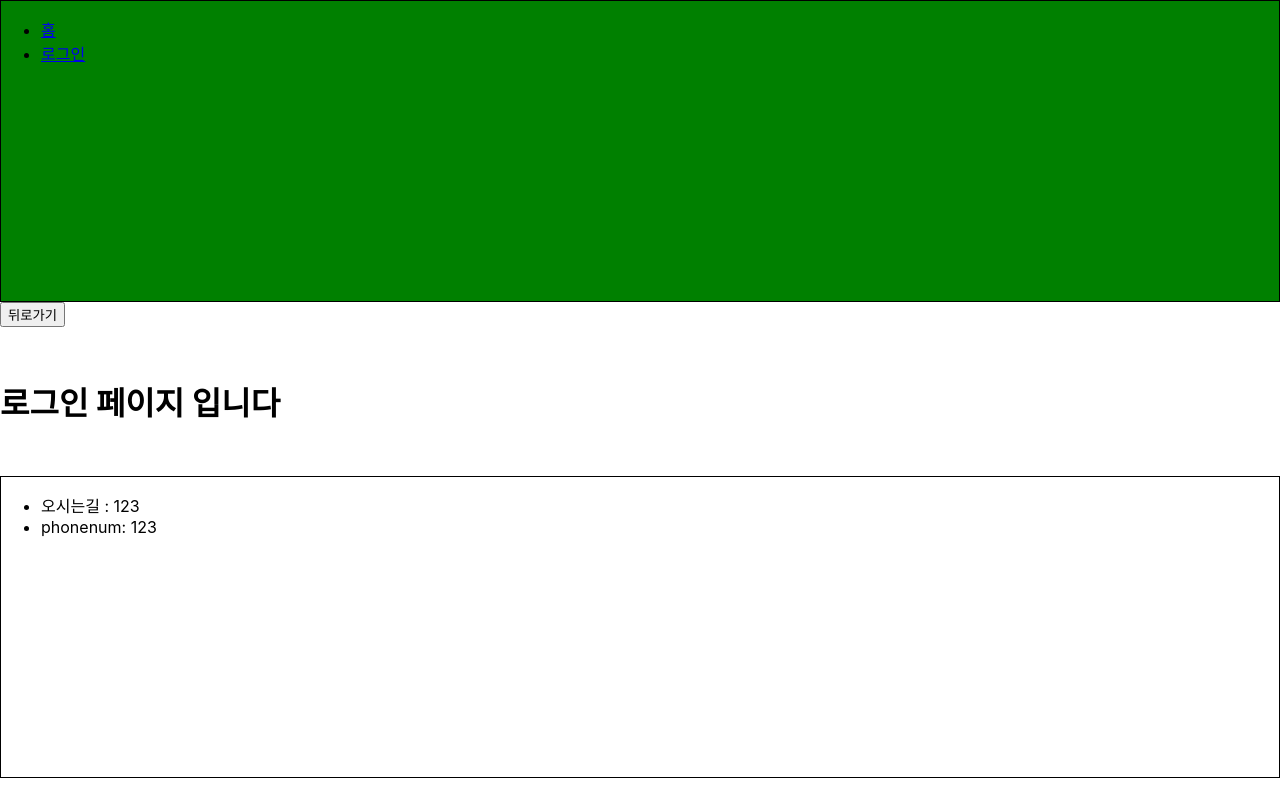
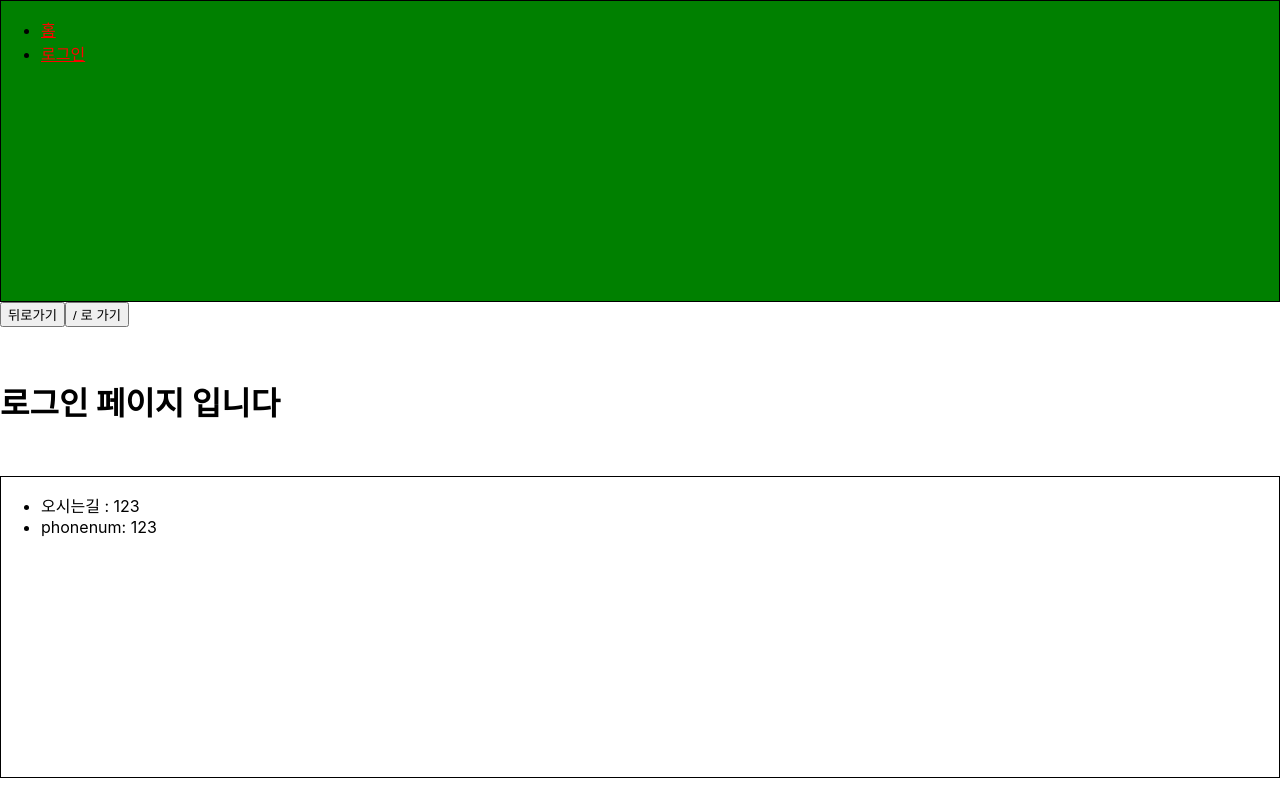
Before and after one commit to hyowonlee/my-app, a React (Create React App) app: page /login/10 in a window 1280 px wide. Built offline with nearby package versions, Linux system fonts and the light colour scheme.

Commit message:
minor commit

```diff
--- a/src/components/Header.js
+++ b/src/components/Header.js
@@ -2,26 +2,30 @@ import React from 'react';
 import { Link } from 'react-router-dom';
 import { styled } from 'styled-components';
 
-//이 파일로 재사용을 위한 하나의 컴포넌트를 생성함
+//이 파일에 재사용을 위한 하나의 컴포넌트를 생성함
 //이때 styled component를 쓰면 js, css파일이 합쳐지니까 관리가 쉬워짐
-const StyledHeaderList = styled.div`
+const StyledHeaderButton = styled.div`
   border: 1px solid black;
   height: 300px;
   background-color: ${(props) => props.backgroundColor};
 `;
 
+const StyledHeaderLink = styled(Link)`
+  color: red;
+`;
+
 const Header = () => {
   return (
-    <StyledHeaderList backgroundColor="green">
+    <StyledHeaderButton backgroundColor="green">
       <ul>
         <li>
-          <Link to="/">홈</Link>
+          <StyledHeaderLink to="/">홈</StyledHeaderLink>
         </li>
         <li>
-          <Link to="/login/10">로그인</Link>
+          <StyledHeaderLink to="/login/10">로그인</StyledHeaderLink>
         </li>
       </ul>
-    </StyledHeaderList>
+    </StyledHeaderButton>
   );
 };
 
--- a/src/pages/LoginPage.js
+++ b/src/pages/LoginPage.js
@@ -12,11 +12,12 @@ const LoginPage = () => {
   console.log(match);
   console.log(match.pathname);
   console.log(match.params.id);
-  const navigate = useNavigate();
+  const navigate = useNavigate(); // react router dom v5 의 history와 같음 v6 넘어오면서 변경된거
 
   return (
     <div>
       <button onClick={() => navigate(-1)}> 뒤로가기 </button>
+      <button onClick={() => navigate('/')}> / 로 가기 </button>
       <Login />
     </div>
   );
```
